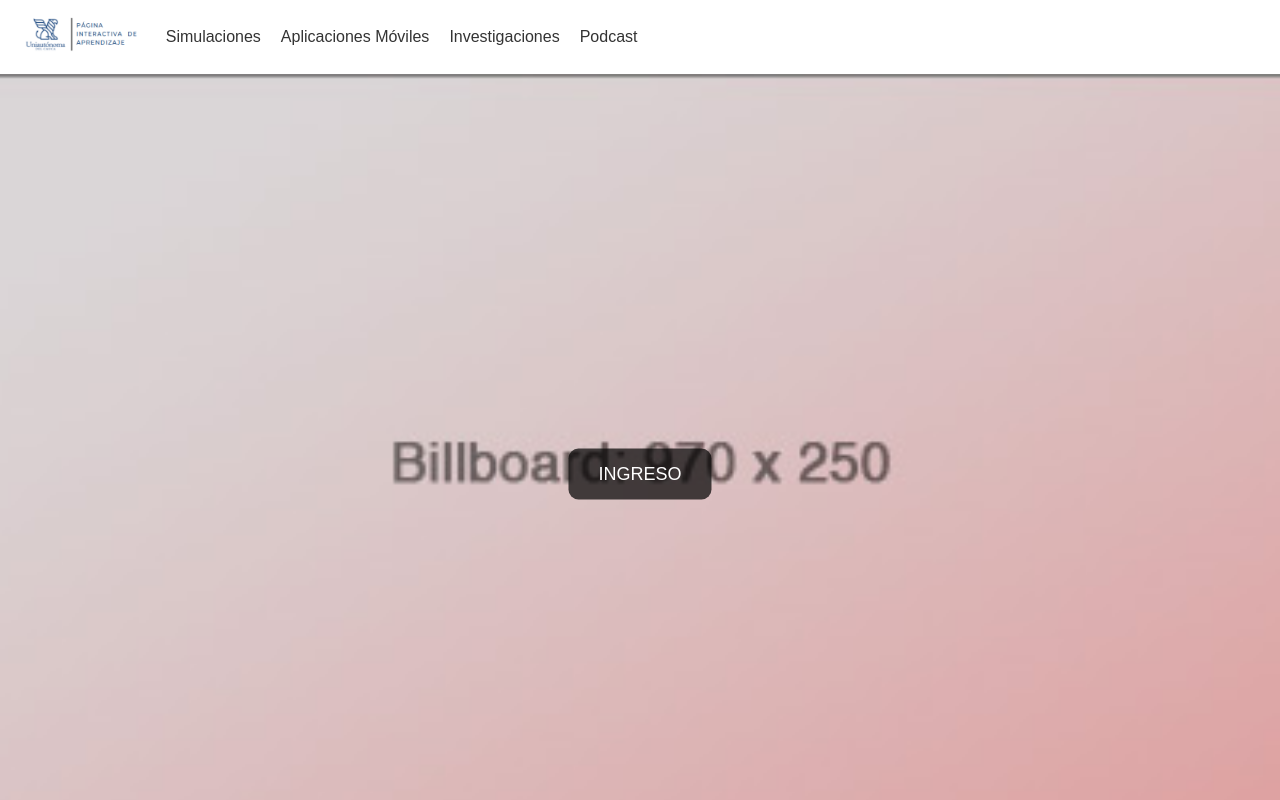
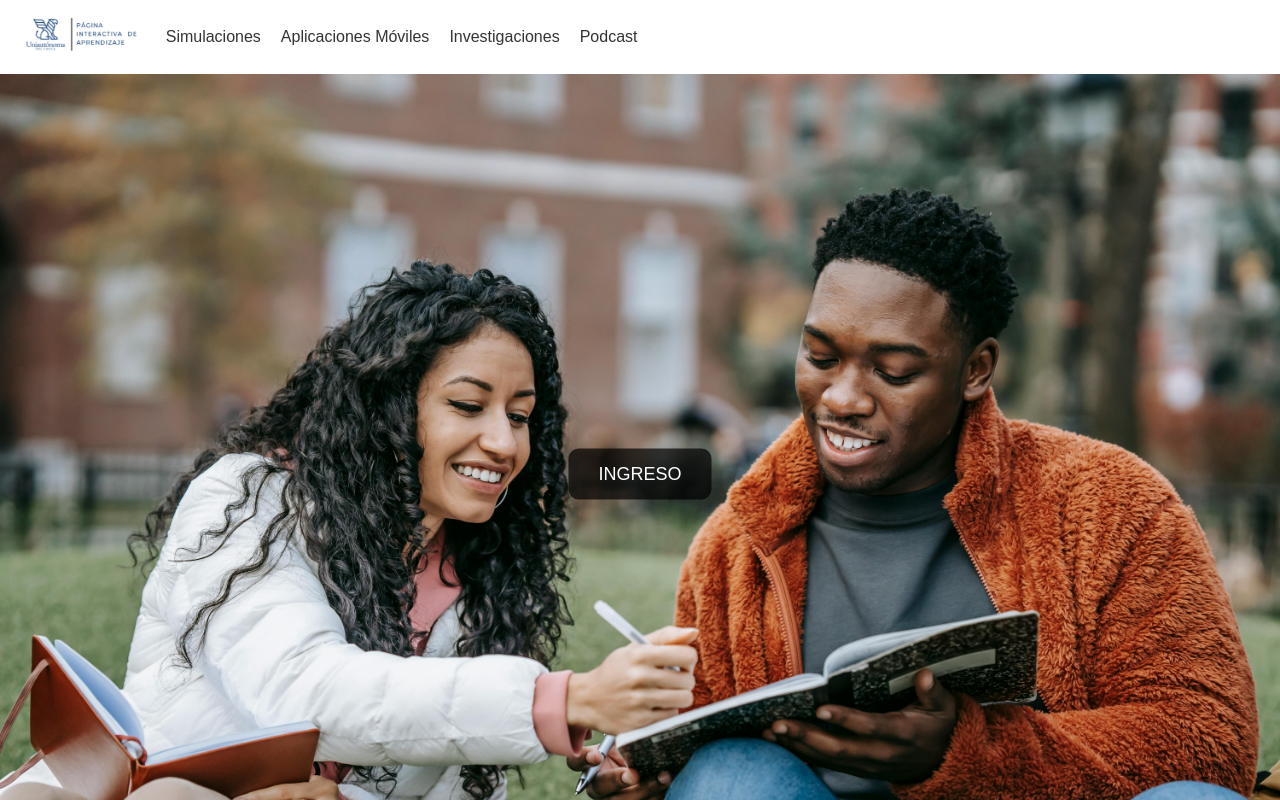
Before and after one commit to JuanArteaga1/pagina-de-aprendisaje-interactivo, a React (Vite) app in the folder frontend/: page / in a window 1280 px wide. Shown: the top 800 px of the page. Built offline with nearby package versions, Linux system fonts and the light colour scheme.

Commit message:
Foto de inicio

```diff
--- a/frontend/src/index.css
+++ b/frontend/src/index.css
@@ -265,11 +265,16 @@ nav {
   width: 50%; /* Ocupa la mitad izquierda */
   max-width: none; /* Evita que se limite a 400px */
   margin: auto;
-  padding: 40px;
+  padding: 100px;
+  display: flex;
+  flex-direction: column;
+  justify-content: center; /* Centra el contenido verticalmente */
+
 }
 
 .login-image {
   width: 50%; /* Ocupa la mitad derecha */
+  min-height: 100vh;
   background: url("/logouniautonoma.png") no-repeat center center;
   background-size: cover;
 }
--- a/frontend/src/pages/Home.jsx
+++ b/frontend/src/pages/Home.jsx
@@ -11,7 +11,7 @@ const Home = () => {
 
       {/* Imagen de fondo con botón de ingreso */}
       <div className="hero">
-        <img src="/img/970x250.jpg" alt="Bienvenida" />
+        <img src="/img/uni.jpg" alt="Bienvenida" />
         <button className="hero-button" onClick={() => navigate("/login")}>
           INGRESO
         </button>
--- a/frontend/src/pages/Login.jsx
+++ b/frontend/src/pages/Login.jsx
@@ -18,7 +18,8 @@ const Login = () => {
       </div>
 
       {/* Imagen a la derecha */}
-      <div className="login-image"></div>
+      <div className="login-image">
+      </div>
     </div>
   );
 };
```
Also changed, not shown: frontend/public/img/uni.jpg (added).
